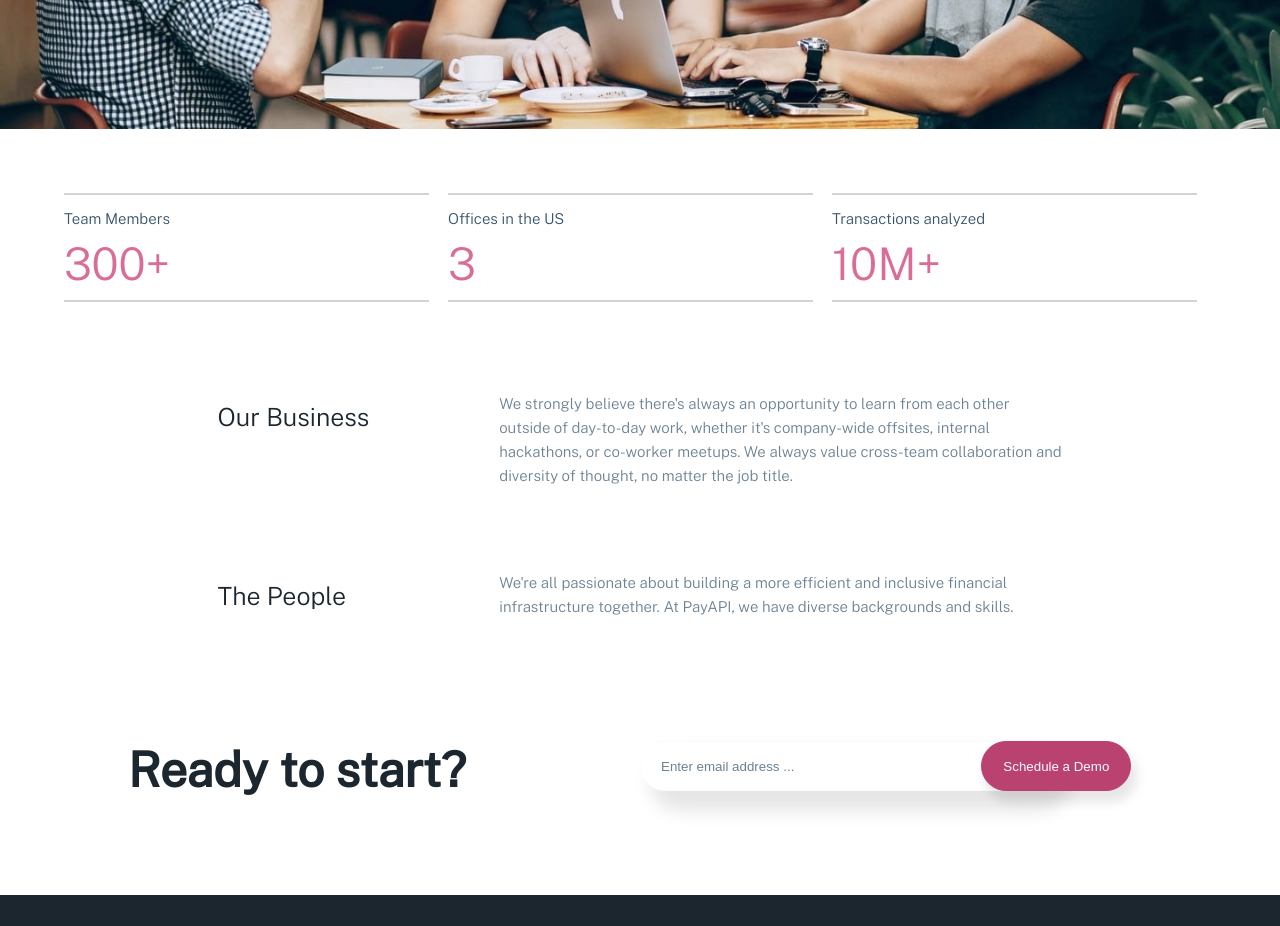
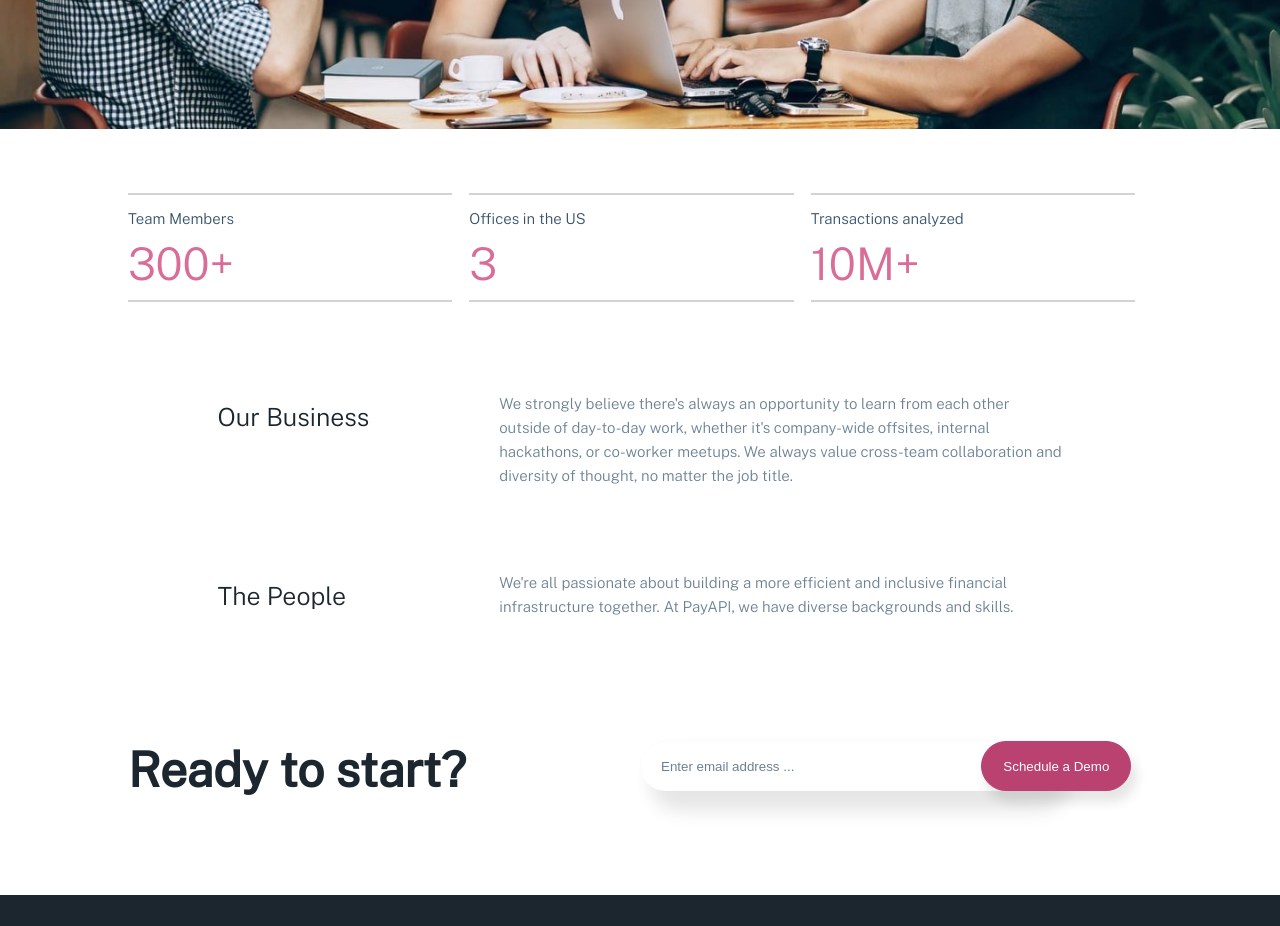
Before and after one commit to clf94-dev/pay-ap--web-react, a React (Create React App) app: page /about in a window 1280 px wide. Shown: the part 1080-2006 px from the top of the page. Built offline with nearby package versions, Linux system fonts and the light colour scheme.

Commit message:
fixed padding statistics  component in about page

```diff
--- a/src/components/styles/App.css
+++ b/src/components/styles/App.css
@@ -610,7 +610,13 @@ body {
 }
 
 .statistics-cont .statistics-row {
-  padding: 5% 5%;
+  padding: 5%;
+}
+
+@media screen and (min-width: 1080px) {
+  .statistics-cont .statistics-row {
+    padding: 5% 10%;
+  }
 }
 
 @media screen and (max-width: 755px) {
--- a/src/components/styles/App.scss
+++ b/src/components/styles/App.scss
@@ -520,7 +520,10 @@
             width: 100%;
         }
         .statistics-row {
-            padding: 5% 5%;
+            @media screen and (min-width: 1080px) {
+                padding: 5% 10%;
+            }
+            padding:5%;
             @media screen and (max-width: 755px) {
                 text-align: center;
             }
```
Also changed, not shown: src/components/styles/App.min.css.
